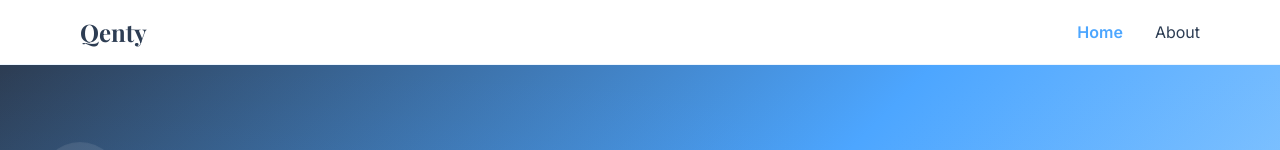
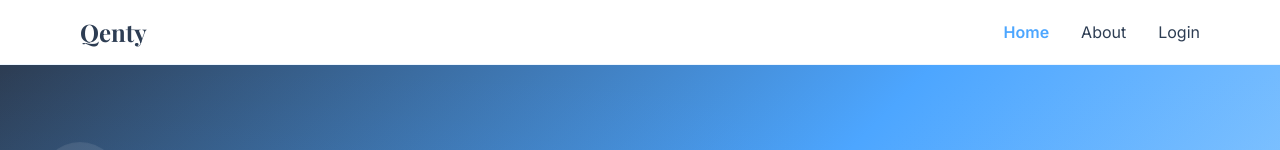
Before and after one commit to FaithKwamboka/kesher-biz-grow, a React (Vite) app: page / in a window 1280 px wide. Shown: the top 150 px of the page. Built offline with nearby package versions, Linux system fonts and the light colour scheme; the HTML template or start-up script is replaced by a standard one.

Commit message:
Add Login link to navigation

```diff
--- a/src/pages/Index.tsx
+++ b/src/pages/Index.tsx
@@ -21,6 +21,9 @@ const Index = () => {
               <Link to="/about" className="text-qenty-navy hover:text-qenty-blue transition-colors">
                 About
               </Link>
+              <a href="https://qenty.replit.app/auth/signup" className="text-qenty-navy hover:text-qenty-blue transition-colors">
+                Login
+              </a>
             </div>
           </div>
         </div>
```
